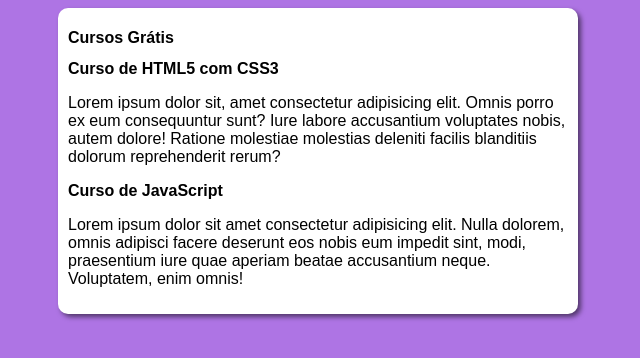
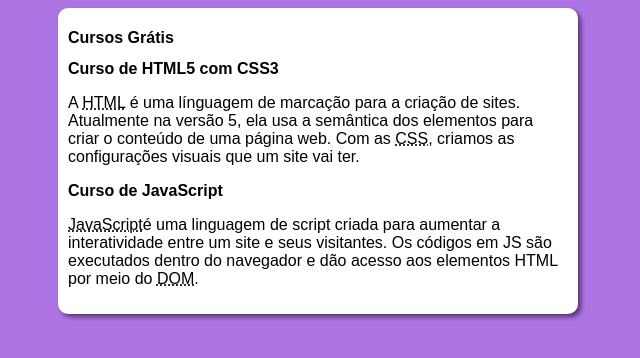
Before and after one commit to abiel-pisa/projeto-site, a plain HTML site: page index.html in a window 1280 px wide. Shown: the whole page, without its empty margins (322-962 px from the left). Drawn offline with Linux system fonts and the light colour scheme; a script that the page names is missing.

Commit message:
IMG nova

```diff
--- a/index.html
+++ b/index.html
@@ -13,11 +13,11 @@
         </header>
         <article>
             <h2>Curso de HTML5 com CSS3</h2>
-            <p>Lorem ipsum dolor sit, amet consectetur adipisicing elit. Omnis porro ex eum consequuntur sunt? Iure labore accusantium voluptates nobis, autem dolore! Ratione molestiae molestias deleniti facilis blanditiis dolorum reprehenderit rerum?</p>
+            <p>A <abbr title="HyperText Markup Language">HTML</abbr> é uma línguagem de marcação para a criação de sites. Atualmente na versão 5, ela usa a semântica dos elementos para criar o conteúdo de uma página web. Com as <abbr title="Cascading Style Sheets">CSS</abbr>, criamos as configurações visuais que um site vai ter.</p>
         </article>
         <article>
             <h2>Curso de JavaScript</h2>
-            <p>Lorem ipsum dolor sit amet consectetur adipisicing elit. Nulla dolorem, omnis adipisci facere deserunt eos nobis eum impedit sint, modi, praesentium iure quae aperiam beatae accusantium neque. Voluptatem, enim omnis!</p>
+            <p><abbr title="JavaScript">JavaScript</abbr>é uma linguagem de script criada para aumentar a interatividade entre um site e seus visitantes. Os códigos em JS são executados dentro do navegador e dão acesso aos elementos HTML por meio do <abbr title="Document Object Model">DOM</abbr>.</p>
         </article>
 
     </main>
```
Also changed, not shown: Imagens/logo.png (added).
